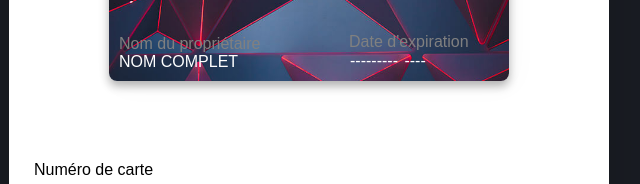
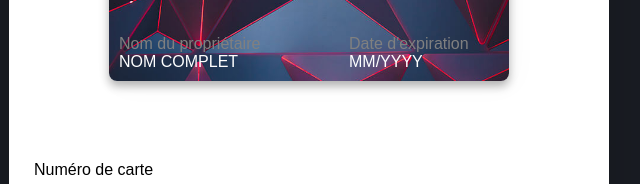
Before and after one commit to AlexandrePauly/HTML-form-paiement, a plain HTML site: page index.html in a window 1280 px wide. Shown: the part 221-405 px from the top of the page, 331-971 px from the left. Drawn offline with Linux system fonts and the light colour scheme.

Commit message:
Résolution de bugs

```diff
--- a/index.html
+++ b/index.html
@@ -42,7 +42,7 @@
 						<!-- Date d'expiration -->
 						<div class="card-person card-expiration">
 							<label for="expiration">Date d'expiration</label>
-							<input type="month" id="expiration" name="expiration" value="MM/YYYY" readonly>
+							<input type="text" id="expiration" name="expiration" value="MM/YYYY" readonly>
 						</div>
 					</div>
 
```
